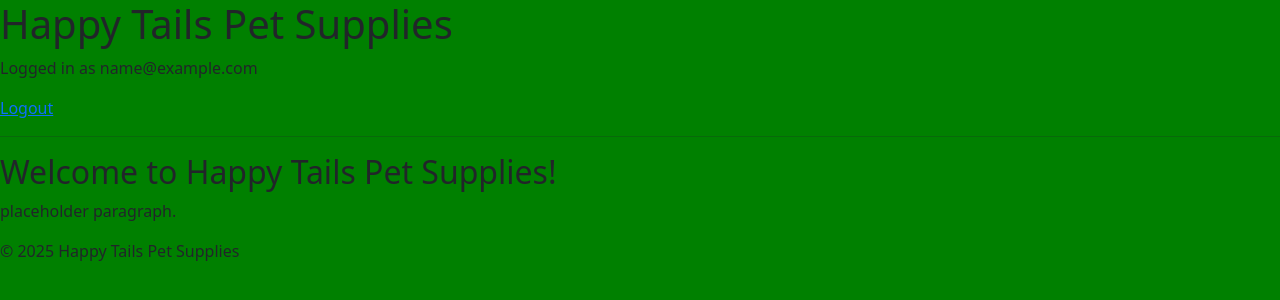
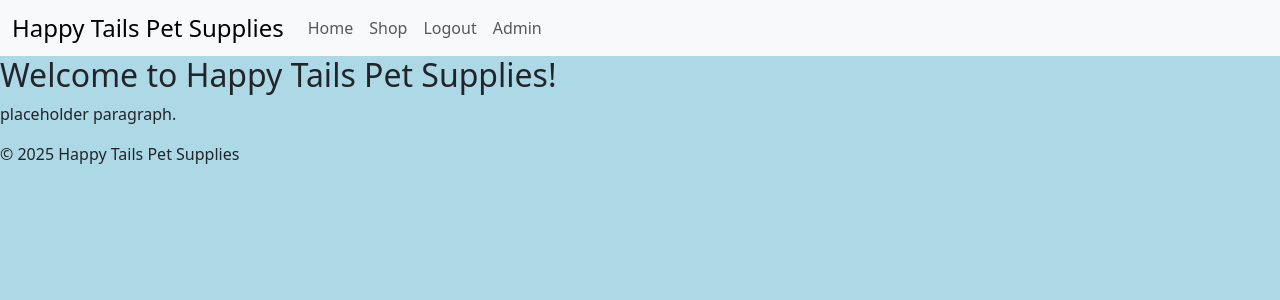
Before and after one commit to TheRealMcCall/happy_tails, a Django app: page / in a window 1280 px wide. Shown: the top 300 px of the page. Run offline with Django 3.2, Linux system fonts and the light colour scheme; the visitor is signed in with stand-in values (Sample User, id 1).

Commit message:
Feat: Add navigation bar with login and register links

```diff
--- a/static/css/style.css
+++ b/static/css/style.css
@@ -1,3 +1,3 @@
 body {
-    background-color: green;
+    background-color: lightblue;
 }
--- a/templates/includes/header.html
+++ b/templates/includes/header.html
@@ -1,11 +1,47 @@
 <header>
-    <h1>Happy Tails Pet Supplies</h1>
-    {% if user.is_authenticated %}
-    <p>Logged in as {{ user.email }}</p>
-    <a href="{% url 'account_logout' %}">Logout</a>
-    {% else %}
-    <a href="{% url 'account_login' %}">Login</a>
-    <a href="{% url 'account_signup' %}">Sign up</a>
-    {% endif %}
+    <nav class="navbar navbar-expand-lg bg-body-tertiary">
+        <div class="container-fluid">
+            <a class="navbar-brand" href="{% url 'store:home' %}">
+                <h1 class="h4 mb-0">Happy Tails Pet Supplies</h1>
+            </a>
+
+            <button class="navbar-toggler" type="button" data-bs-toggle="collapse"
+                data-bs-target="#navbarSupportedContent" aria-controls="navbarSupportedContent" aria-expanded="false"
+                aria-label="Toggle navigation">
+                <span class="navbar-toggler-icon"></span>
+            </button>
+
+            <div class="collapse navbar-collapse" id="navbarSupportedContent">
+                <ul class="navbar-nav me-auto mb-2 mb-lg-0">
+
+                    <li class="nav-item">
+                        <a class="nav-link" href="{% url 'store:home' %}">Home</a>
+                    </li>
+
+                    <li class="nav-item">
+                        <a class="nav-link" href="{% url 'store:product_list' %}">Shop</a>
+                    </li>
+
+                    {% if user.is_authenticated %}
+                    <li class="nav-item">
+                        <a class="nav-link" href="{% url 'account_logout' %}">Logout</a>
+                    </li>
+                    {% else %}
+                    <li class="nav-item">
+                        <a class="nav-link" href="{% url 'account_login' %}">Login</a>
+                    </li>
+                    <li class="nav-item">
+                        <a class="nav-link" href="{% url 'account_signup' %}">Register</a>
+                    </li>
+                    {% endif %}
+
+                    {% if request.user.is_staff %}
+                    <li class="nav-item">
+                        <a class="nav-link" href="/admin/">Admin</a>
+                    </li>
+                    {% endif %}
+                </ul>
+            </div>
+        </div>
+    </nav>
 </header>
-<hr>
```
